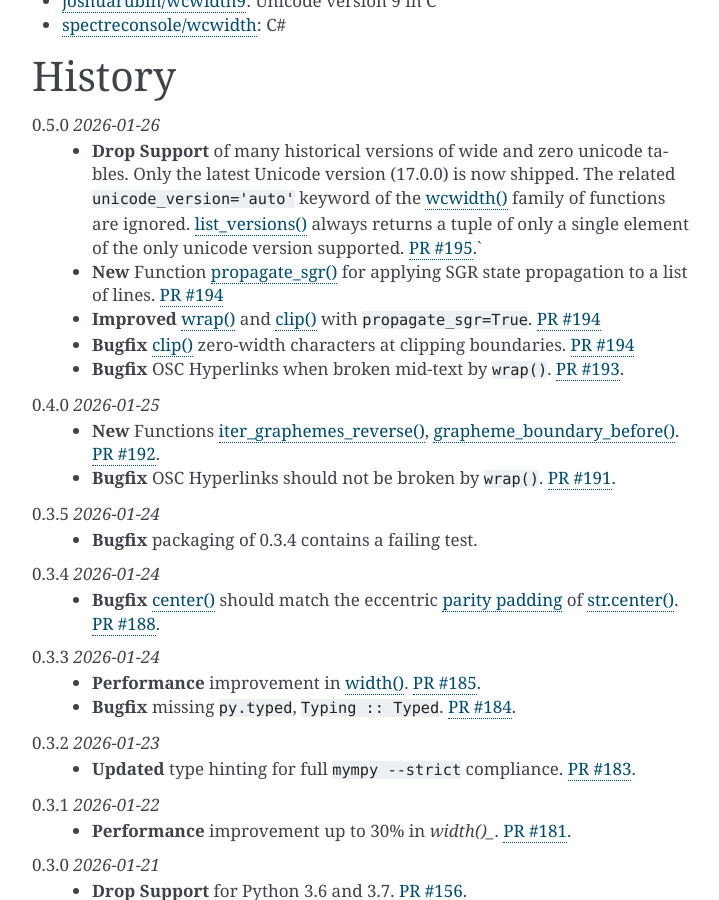
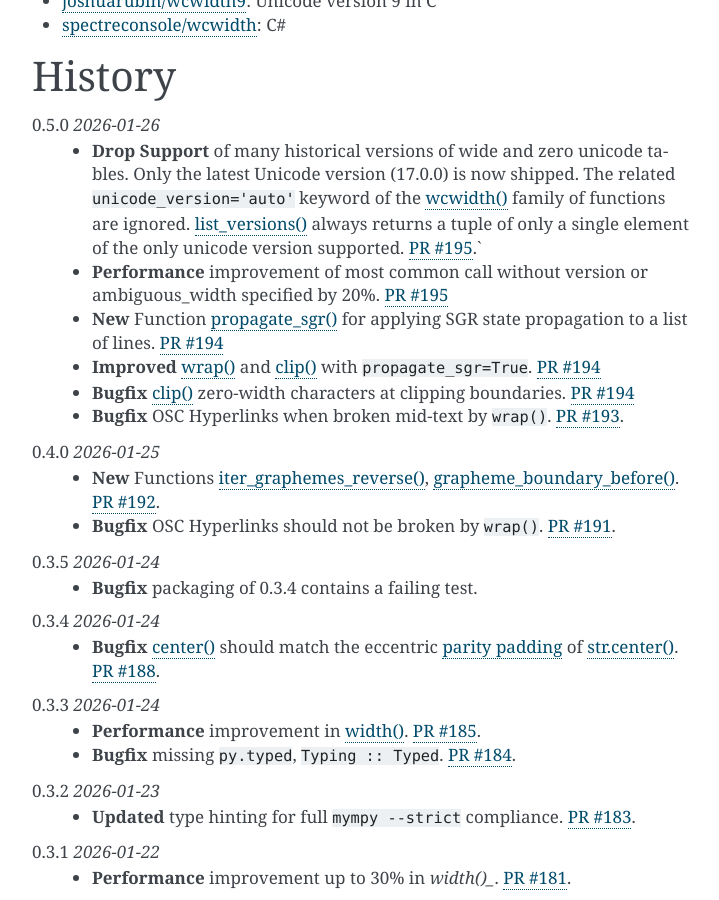
Before and after one commit to jquast/wcwidth, a Sphinx documentation site: the page built from docs/intro.rst, in a window 1280 px wide and 900 px high, scrolled down 9191 px. Shown: the whole window, without its empty margins (388-1107 px from the left). Built offline with Sphinx 7.4.7, drawn with Linux system fonts in a browser that asks for light colours.

Commit message:
document performance improvement

```diff
--- a/docs/intro.rst
+++ b/docs/intro.rst
@@ -459,6 +459,8 @@ History
     Unicode version (17.0.0) is now shipped. The related ``unicode_version='auto'`` keyword of the
     `wcwidth()`_ family of functions are ignored. `list_versions()`_ always returns a tuple of only
     a single element of the only unicode version supported. `PR #195`_.`
+  * **Performance** improvement of most common call without version or ambiguous_width specified by
+    20%. `PR #195`_
   * **New** Function `propagate_sgr()`_ for applying SGR state propagation to a list of lines.
     `PR #194`_
   * **Improved** `wrap()`_ and `clip()`_ with ``propagate_sgr=True``. `PR #194`_
```
